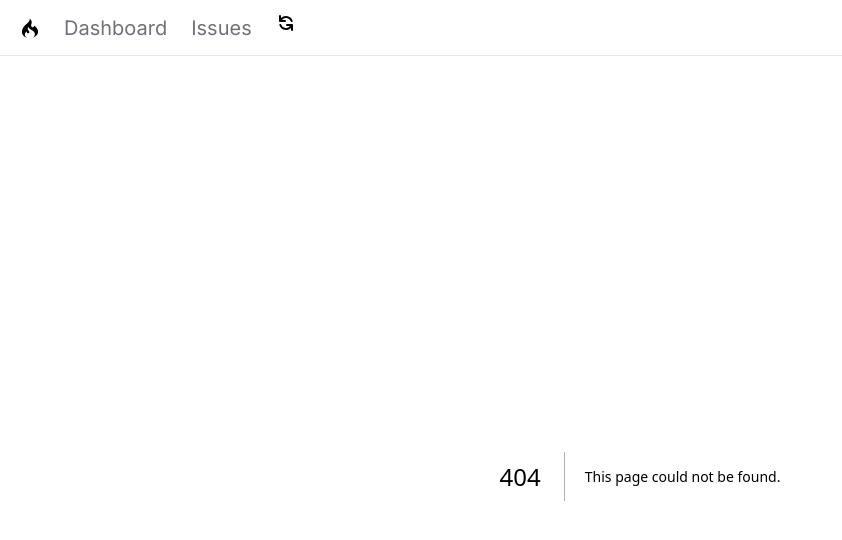
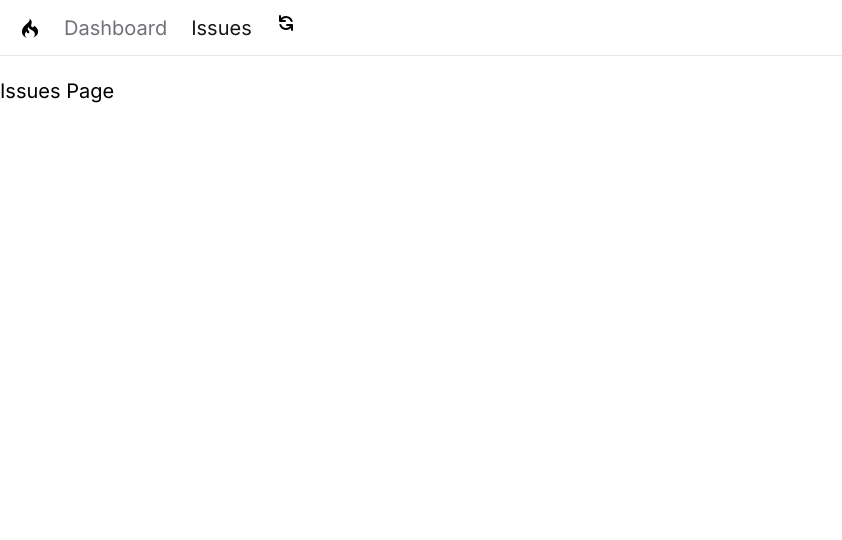
Before and after one commit to Waveryder808/issue-tracker, a Next.js app: page /issues in a window 1280 px wide. Before the commit this address had no page. Shown: the top 540 px of the page, without its empty margins (0-842 px from the left). Built offline with nearby package versions, Linux system fonts and the light colour scheme.

Commit message:
NavBar: style active links

```diff
--- a/app/NavBar.tsx
+++ b/app/NavBar.tsx
@@ -1,9 +1,16 @@
+'use client';
+
 import React from 'react';
 import Link from 'next/link';
+import { usePathname } from 'next/navigation';
+import classnames from 'classnames';
 import { DiCodeigniter } from 'react-icons/di';
 import { HiRefresh } from 'react-icons/hi';
+import { log } from 'console';
 
 const NavBar = () => {
+  const currentPath = usePathname();
+
   const links = [
     { label: 'Dashboard', href: '/' },
     { label: 'Issues', href: '/issues' },
@@ -18,12 +25,15 @@
         {links.map((link) => (
           <Link
             key={link.href}
-            className='text-zinc-500 hover:text-zinc-800'
+            className={classnames({
+              'text-zinc-900': link.href === currentPath,
+              'text-zinc-500': link.href !== currentPath,
+              'hover:text-zinc-800 transition-colors': true,
+            })}
             href={link.href}>
             {link.label}
           </Link>
         ))}
-
         <HiRefresh />
       </ul>
     </nav>
--- /dev/null
+++ b/app/issues/page.tsx
@@ -0,0 +1,11 @@
+import React from 'react'
+
+const page = () => {
+  return (
+    <div>
+      Issues Page
+    </div>
+  )
+}
+
+export default page
--- a/package.json
+++ b/package.json
@@ -9,6 +9,7 @@
     "lint": "next lint"
   },
   "dependencies": {
+    "classnames": "^2.5.1",
     "next": "14.1.0",
     "react": "^18",
     "react-dom": "^18",
```
Also changed, not shown: 1 other file (tests, documents, lock files or other folders).
